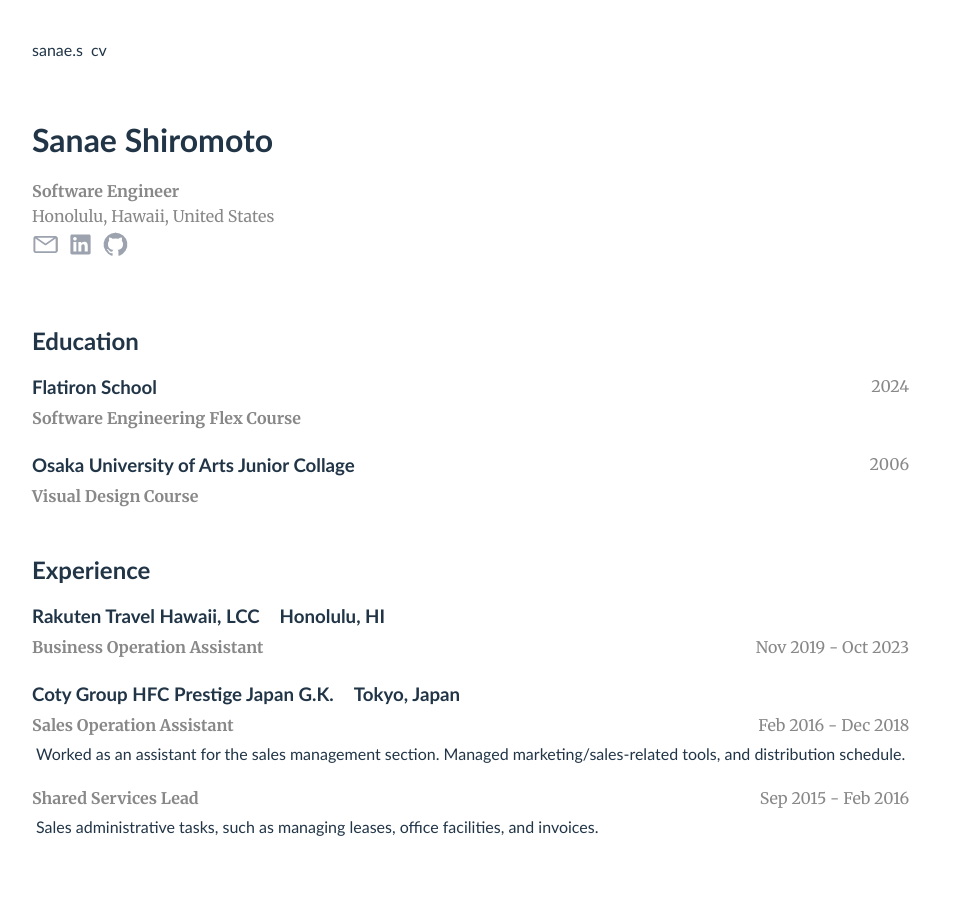
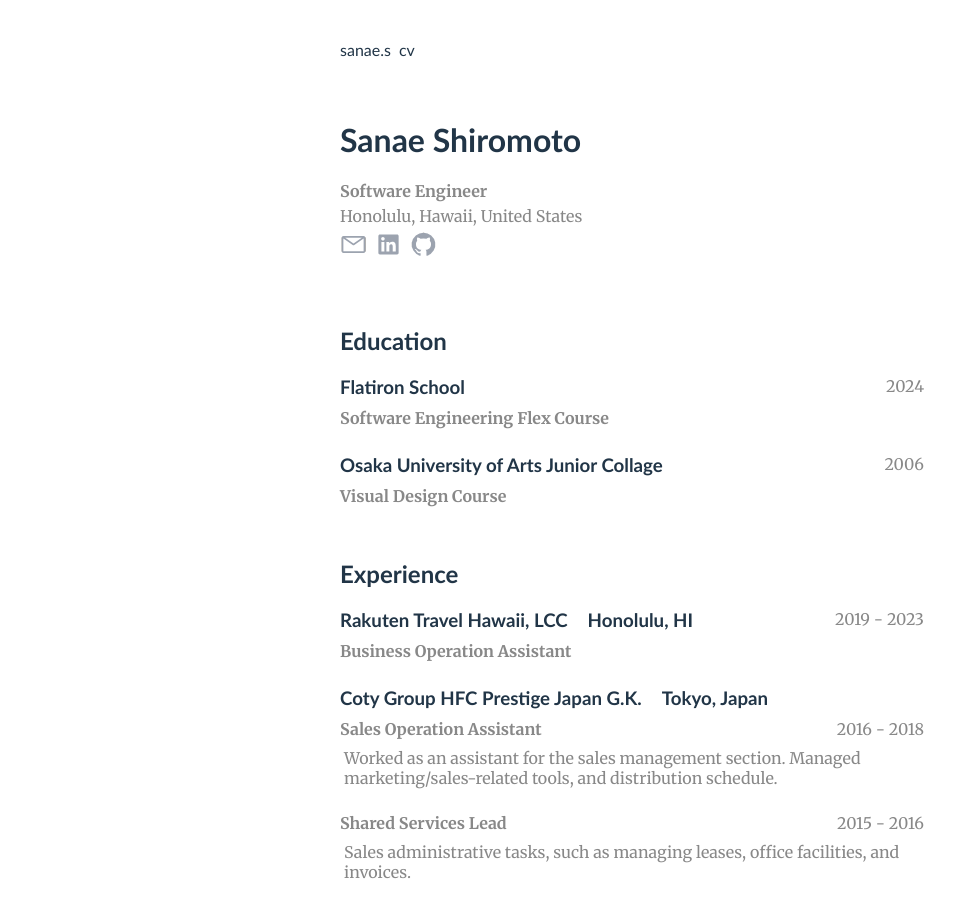
Before and after one commit to Pokasana/intro-page, a React (Vite) app: page /cv in a window 1280 px wide. Shown: the whole page, without its empty margins (8-963 px from the left). Before the commit the page ends 864 px from the top, so only its background shows below. Built offline with nearby package versions, Linux system fonts and the light colour scheme.

Commit message:
move years in Education and Experience for better layout, give more space between Education container and Experience container and delete month from each experience

```diff
--- a/src/features/cv/Experience.jsx
+++ b/src/features/cv/Experience.jsx
@@ -2,28 +2,28 @@ import React from 'react';
 
 function Experience() {
   return (
-    <div className="py-2 my-0">
+    <div className="py-3 my-0">
       <h2>Experience</h2>
 
       <section className="py-2">
-        <h3>Rakuten Travel Hawaii, LCC<span className="m-5 font-semibold">Honolulu, HI</span></h3>
         <div className="flex justify-between w-full">
-          <h4>Business Operation Assistant</h4>
-          <p>Nov 2019 - Oct 2023</p>
+          <h3>Rakuten Travel Hawaii, LCC<span className="m-5 font-semibold">Honolulu, HI</span></h3>
+          <p>2019 - 2023</p>
         </div>
+        <h4>Business Operation Assistant</h4>
       </section>
 
       <section className="py-2">
         <h3>Coty Group HFC Prestige Japan G.K.<span className="m-5 font-semibold">Tokyo, Japan</span></h3>
         <div className="flex justify-between w-full">
           <h4>Sales Operation Assistant</h4>
-          <p>Feb 2016 - Dec 2018</p>
+          <p>2016 - 2018</p>
         </div>
         <aside className="m-1">Worked as an assistant for the sales management section. Managed marketing/sales-related tools, and distribution schedule.</aside>
 
         <div className="flex mt-5 justify-between w-full">
           <h4>Shared Services Lead</h4>
-          <p>Sep 2015 - Feb 2016</p>
+          <p>2015 - 2016</p>
         </div>
         <aside className="m-1">Sales administrative tasks, such as managing leases, office facilities, and invoices.</aside>
       </section>
--- a/src/index.css
+++ b/src/index.css
@@ -1,7 +1,7 @@
 :root {
   position: relative;
   overflow: auto;
-  max-width: 1280px;
+  max-width: 600px;
   height: 100%;
   margin: 0 auto;
   padding: 2rem;
@@ -45,7 +45,7 @@ h3 {
   margin: 5px 0px 5px;
 }
 
-h4, p {
+h4, p, aside {
   margin: 5px 0px 5px;
   font-family: "Merriweather", sans-serif;
   color: #888888;
```
